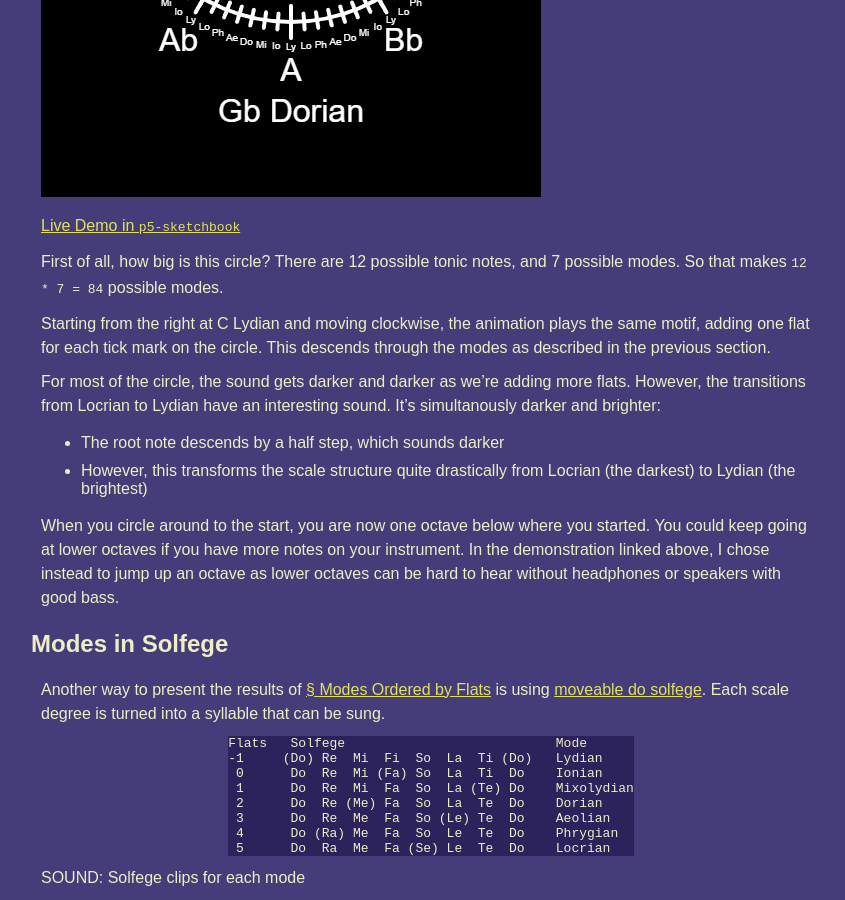
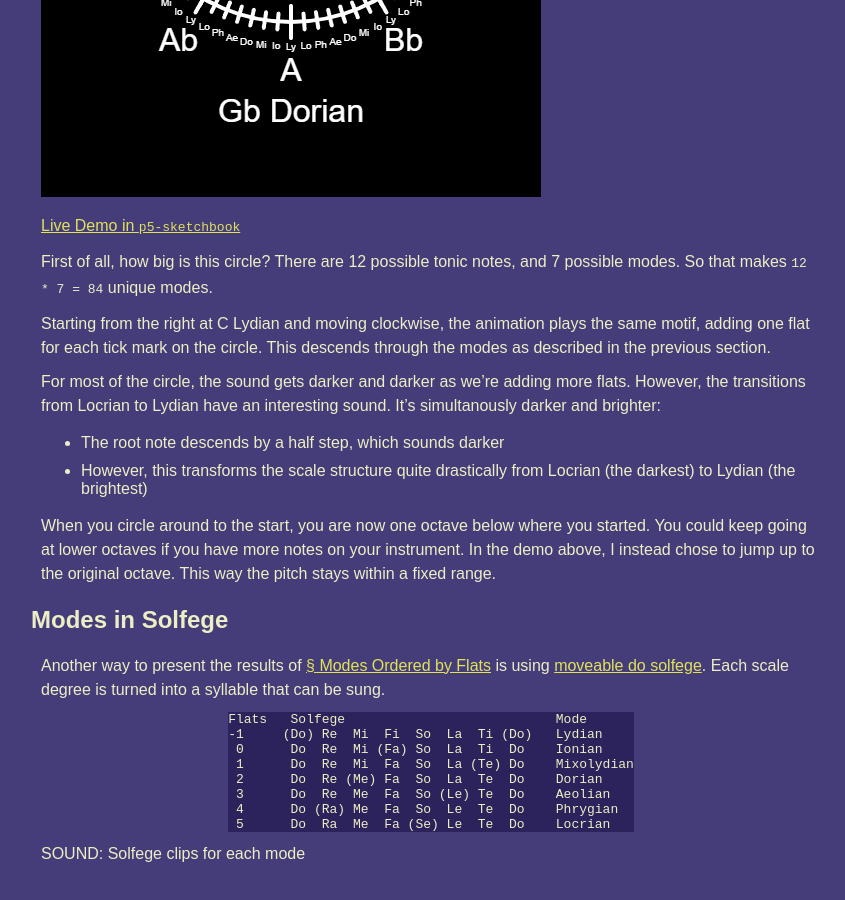
Before and after one commit to ptrgags/pattern-spotting, a Jekyll site: the page built from patterns/diatonic-modes.md, in a window 1280 px wide and 900 px high, scrolled down 3973 px. Shown: the whole window, without its empty margins (209-1054 px from the left). Built offline with Jekyll 4.4.1, drawn with Linux system fonts in a browser that asks for light colours; a script that is not in the unit is left out; after the commit the page ends 4849 px from its top, so only the background shows below that.

Commit message:
PR feedback

```diff
--- a/patterns/diatonic-modes.md
+++ b/patterns/diatonic-modes.md
@@ -284,7 +284,7 @@ The previous section describes a circular order of the different modes. What doe
 
 [Live Demo in `p5-sketchbook`](https://ptrgags.github.io/p5-sketchbook/Modes84)
 
-First of all, how big is this circle? There are 12 possible tonic notes, and 7 possible modes. So that makes `12 * 7 = 84` possible modes.
+First of all, how big is this circle? There are 12 possible tonic notes, and 7 possible modes. So that makes `12 * 7 = 84` unique modes.
 
 Starting from the right at C Lydian and moving clockwise,
 the animation plays the same motif, adding one flat for each
@@ -300,8 +300,7 @@ from Locrian (the darkest) to Lydian (the brightest)
 
 When you circle around to the start,
 you are now one octave below where you started. You could keep
-going at lower octaves if you have more notes on your instrument. In the demonstration linked above, I chose instead
-to jump up an octave as lower octaves can be hard to hear without headphones or speakers with good bass.
+going at lower octaves if you have more notes on your instrument. In the demo above, I instead chose to jump up to the original octave. This way the pitch stays within a fixed range.
 
 
 ## Modes in Solfege
```
